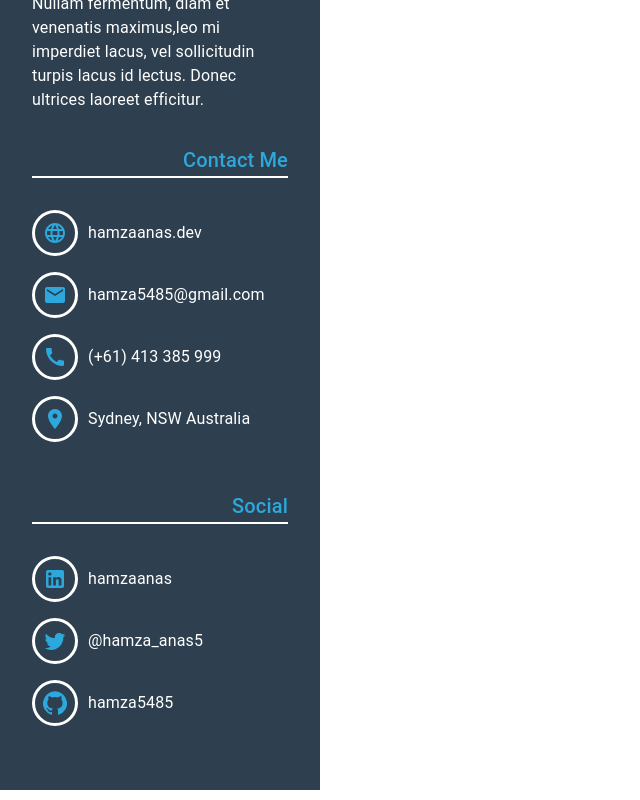
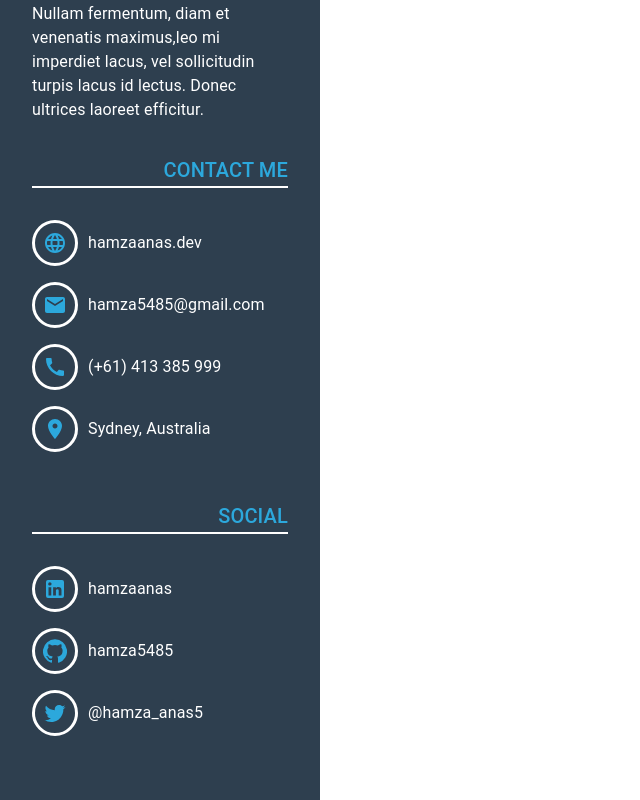
Before and after one commit to hamza5485/ReactMaterialCV, a React (Create React App) app: page / in a window 1280 px wide. Shown: the part 554-1354 px from the top of the page, without its empty margins (0-640 px from the left). Built offline with nearby package versions, Linux system fonts and the light colour scheme.

Commit message:
dynamic listing of data

```diff
--- a/src/components/app/Contact/Contact.js
+++ b/src/components/app/Contact/Contact.js
@@ -19,7 +19,9 @@ const useStyles = makeStyles(theme => ({
         margin: theme.spacing(1),
         borderRadius: '50%',
         width: '50%',
-        border: '3px solid white'
+        border: '4px solid #2ca8dc',
+        padding: theme.spacing(.5),
+        backgroundColor: 'white'
     },
     typo: {
         color: '#2ca8dc'
@@ -61,7 +63,7 @@ const Contact = () => {
     const summary = () => (
         <div className={classes.section}>
             <Typography variant="h6" className={classes.sectionHeading} gutterBottom>
-                Summary
+                SUMMARY
             </Typography>
             <Typography variant="body1" gutterBottom className={classes.summary}>
                 {data.summary}
@@ -72,41 +74,29 @@ const Contact = () => {
     const contactMe = () => (
         <div className={classes.section}>
             <Typography variant="h6" className={classes.sectionHeading} gutterBottom>
-                Contact Me
+                CONTACT ME
             </Typography>
             <List>
-                <ListItem className={classes.listItem} component="a" target="_blank" href={data.links.website}>
+                {Object.keys(data.contact).map((obj, i) => {
+                    return (
+                        <ListItem
+                            key={i}
+                            className={classes.listItem}
+                            component="a"
+                            href={data.contact[obj].hasOwnProperty("link") ? data.contact[obj].link : "#"}
+                        >
                             <ListItemAvatar>
                                 <Avatar className={classes.avatar}>
-                            <LanguageIcon />
+                                    {obj === "location" && <LocationOnIcon />}
+                                    {obj === "email" && <MailIcon />}
+                                    {obj === "website" && <LanguageIcon />}
+                                    {obj === "number" && <CallIcon />}
                                 </Avatar>
                             </ListItemAvatar>
-                    <ListItemText primary="hamzaanas.dev" className={classes.summary} />
+                            <ListItemText primary={data.contact[obj].text} className={classes.summary} />
                         </ListItem>
-                <ListItem className={classes.listItem} component="a" target="_blank" href={data.links.email}>
-                    <ListItemAvatar>
-                        <Avatar className={classes.avatar}>
-                            <MailIcon />
-                        </Avatar>
-                    </ListItemAvatar>
-                    <ListItemText primary="hamza5485@gmail.com" className={classes.summary} />
-                </ListItem>
-                <ListItem className={classes.listItem} component="a" target="_blank" href={data.links.number}>
-                    <ListItemAvatar>
-                        <Avatar className={classes.avatar}>
-                            <CallIcon />
-                        </Avatar>
-                    </ListItemAvatar>
-                    <ListItemText primary="(+61) 413 385 999" className={classes.summary} />
-                </ListItem>
-                <ListItem className={classes.listItem}>
-                    <ListItemAvatar>
-                        <Avatar className={classes.avatar}>
-                            <LocationOnIcon />
-                        </Avatar>
-                    </ListItemAvatar>
-                    <ListItemText primary={data.location} className={classes.summary} />
-                </ListItem>
+                    );
+                })}
             </List>
         </div>
     );
@@ -114,33 +104,28 @@ const Contact = () => {
     const social = () => (
         <div className={classes.section}>
             <Typography variant="h6" className={classes.sectionHeading} gutterBottom>
-                Social
+                SOCIAL
             </Typography>
             <List>
-                <ListItem className={classes.listItem} component="a" target="_blank" href={data.links.linkedin}>
+                {Object.keys(data.social).map((obj, i) => {
+                    return (
+                        <ListItem
+                            key={i}
+                            className={classes.listItem}
+                            component="a"
+                            href={data.social[obj].hasOwnProperty("link") ? data.social[obj].link : "#"}
+                        >
                             <ListItemAvatar>
                                 <Avatar className={classes.avatar}>
-                            <LinkedInIcon />
+                                    {obj === "linkedin" && <LinkedInIcon />}
+                                    {obj === "github" && <GitHubIcon />}
+                                    {obj === "twitter" && <TwitterIcon />}
                                 </Avatar>
                             </ListItemAvatar>
-                    <ListItemText primary="hamzaanas" className={classes.summary} />
+                            <ListItemText primary={data.social[obj].text} className={classes.summary} />
                         </ListItem>
-                <ListItem className={classes.listItem} component="a" target="_blank" href={data.links.twitter}>
-                    <ListItemAvatar>
-                        <Avatar className={classes.avatar}>
-                            <TwitterIcon />
-                        </Avatar>
-                    </ListItemAvatar>
-                    <ListItemText primary="@hamza_anas5" className={classes.summary} />
-                </ListItem>
-                <ListItem className={classes.listItem} component="a" target="_blank" href={data.links.github}>
-                    <ListItemAvatar>
-                        <Avatar className={classes.avatar}>
-                            <GitHubIcon />
-                        </Avatar>
-                    </ListItemAvatar>
-                    <ListItemText primary="hamza5485" className={classes.summary} />
-                </ListItem>
+                    );
+                })}
             </List>
         </div>
     );
@@ -149,7 +134,7 @@ const Contact = () => {
         <div>
             <img alt="hamza" src="me.jpg" className={classes.image} />
             <Typography variant="h4" className={classes.typo} gutterBottom>
-                {data.name}
+                {data.name.toUpperCase()}
             </Typography>
             <Typography variant="h6" className={classes.sub} gutterBottom>
                 {data.title}
--- a/src/components/app/Contact/data.js
+++ b/src/components/app/Contact/data.js
@@ -2,14 +2,16 @@ const profile = {
 	name: "Hamza Anas",
 	title: "Software Engineer",
 	summary: "Lorem ipsum dolor sit amet, consectetur adipiscing elit. Cras accumsan, enim vel posuere scelerisque, mauris odio viverra odio,nec egestas turpis magna vitae enim. Donec mauris est, vestibulum a tellus ac,mollis sagittis arcu. Nunc in sagittis erat. Nullam fermentum, diam et venenatis maximus,leo mi imperdiet lacus, vel sollicitudin turpis lacus id lectus. Donec ultrices laoreet efficitur.",
-	location: "Sydney, NSW Australia",
-	links: {
-		website: "https://www.hamzaanas.dev",
-		email: "mailto:hamza5485@gmail.com",
-		number: "tel:+61413385999",
-		linkedin: "https://www.linkedin.com/in/hamzaanas/",
-		github: "https://github.com/hamza5485",
-		twitter: "https://twitter.com/hamza_anas5"
+	contact: {
+		website: { text: "hamzaanas.dev", link: "https://www.hamzaanas.dev" },
+		email: { text: "hamza5485@gmail.com", link: "mailto:hamza5485@gmail.com" },
+		number: { text: "(+61) 413 385 999", link: "tel:+61413385999" },
+		location: { text: "Sydney, Australia" }
+	},
+	social: {
+		linkedin: { text: "hamzaanas", link: "https://www.linkedin.com/in/hamzaanas/" },
+		github: { text: "hamza5485", link: "https://github.com/hamza5485" },
+		twitter: { text: "@hamza_anas5", link: "https://twitter.com/hamza_anas5" }
 	}
 }
 
```
Lines whose indentation alone changed are shown as unchanged.
